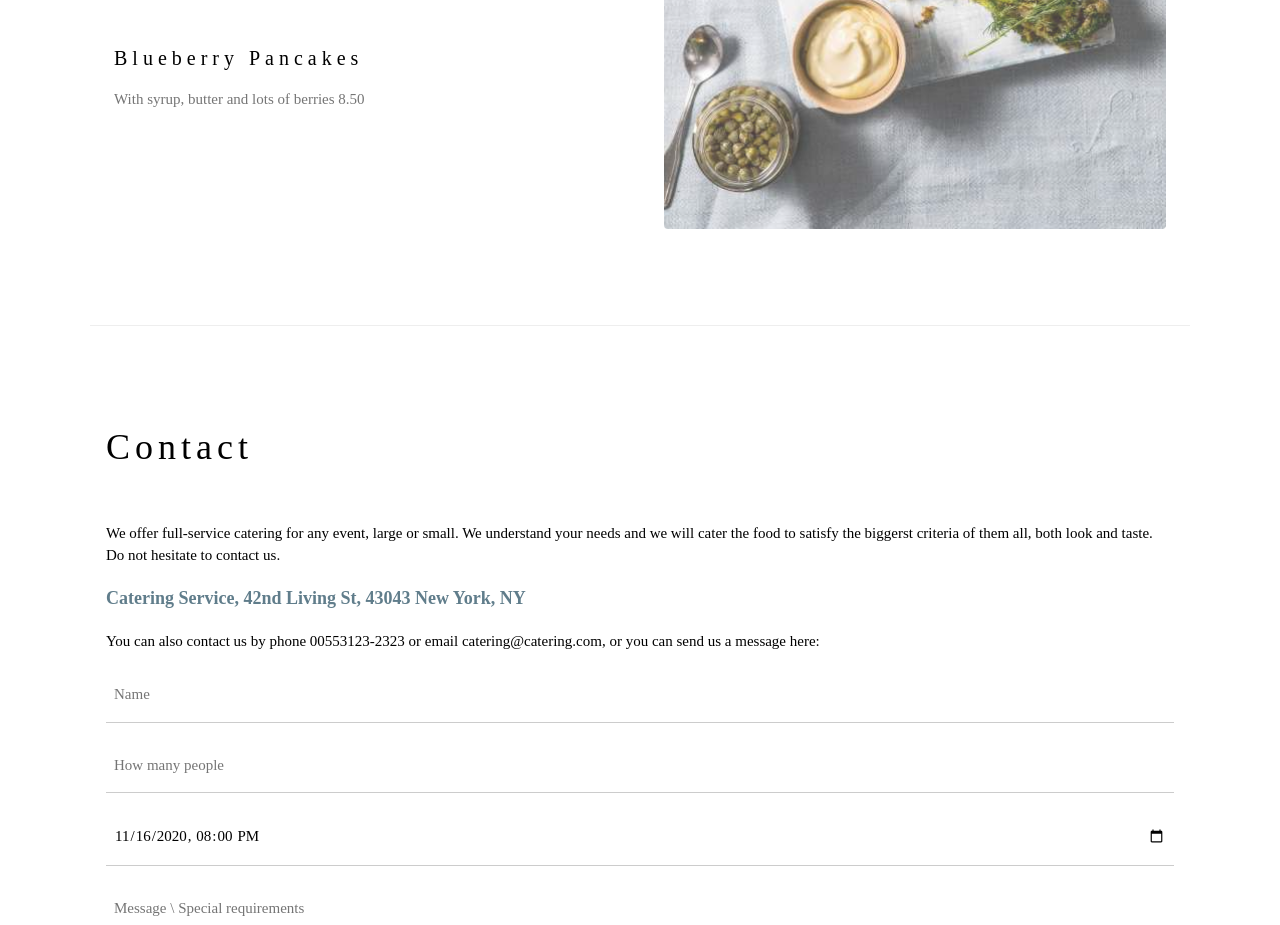
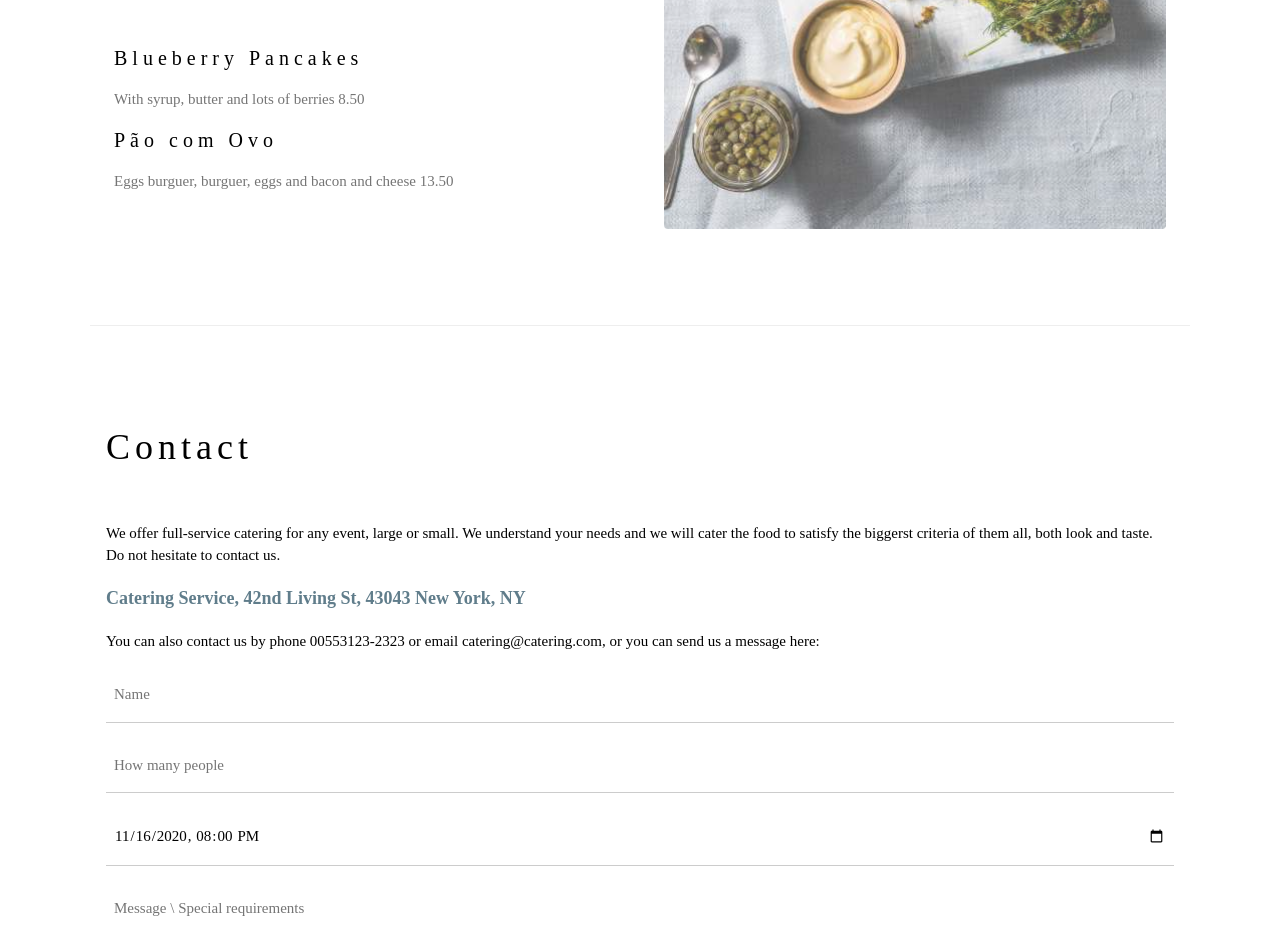
Before and after one commit to hattrickHL/mywebsite, a plain HTML site: page index.html in a window 1280 px wide. Shown: the part 2060-2985 px from the top of the page. Drawn offline with nearby package versions, Linux system fonts and the light colour scheme.

Commit message:
adicionado pao com ovo ao menu

```diff
--- a/index.html
+++ b/index.html
@@ -74,6 +74,9 @@ h1, h2, h3, h4, h5, h6 {
 
       <h4>Blueberry Pancakes</h4>
       <p class="w3-text-grey">With syrup, butter and lots of berries 8.50</p>
+
+      <h4>Pão com Ovo</h4>
+      <p class="w3-text-grey">Eggs burguer, burguer, eggs and bacon and cheese 13.50</p>
     </div>
 
     <div class="w3-col l6 w3-padding-large">
```
